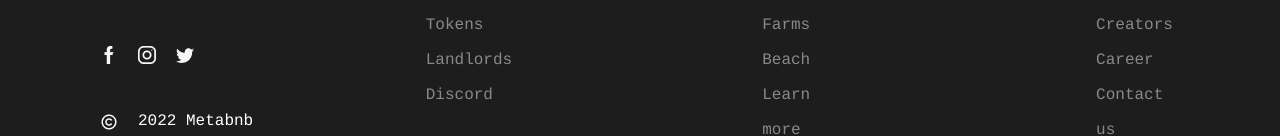
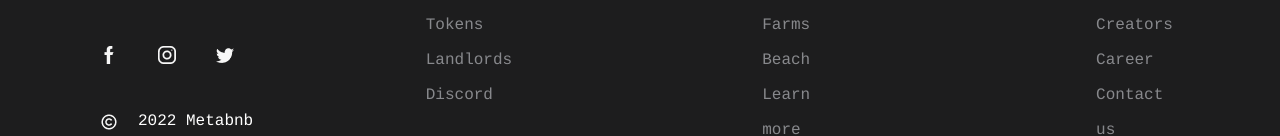
Before and after one commit to KingsleyIbe/metabnb, a React (Create React App) app: page / in a window 1280 px wide. Shown: the part 2640-2776 px from the top of the page. Built offline with nearby package versions, Linux system fonts and the light colour scheme; the HTML template or start-up script is replaced by a standard one.

Commit message:
Add footer component

```diff
--- a/src/components/common/Footer.jsx
+++ b/src/components/common/Footer.jsx
@@ -14,7 +14,7 @@ const Footer = () => {
       <div className="flex gap-[100px] items-center p-[100px]">
         <div className="text-[#fff]">
           <img src={FooterLogo} alt="Logo" className="mb-[50px]" />
-          <div className="flex gap-5 items-center mb-10">
+          <div className="flex gap-10 items-center mb-10">
             <img src={Facebook} alt="Facebook Logo" />
             <img src={Instagram} alt="Instagram Logo" />
             <img src={Twitter} alt="Twitter Logo" />
```
